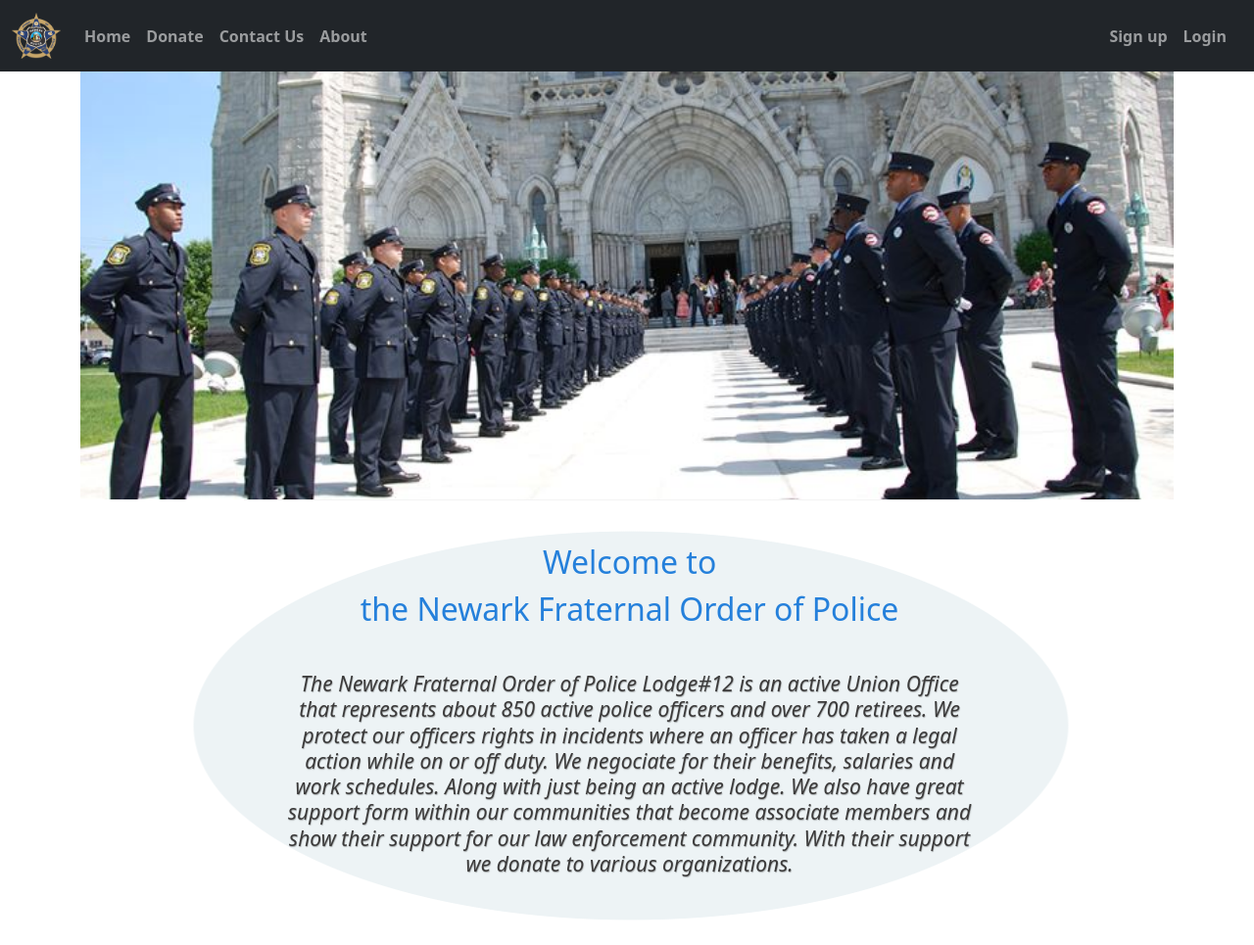
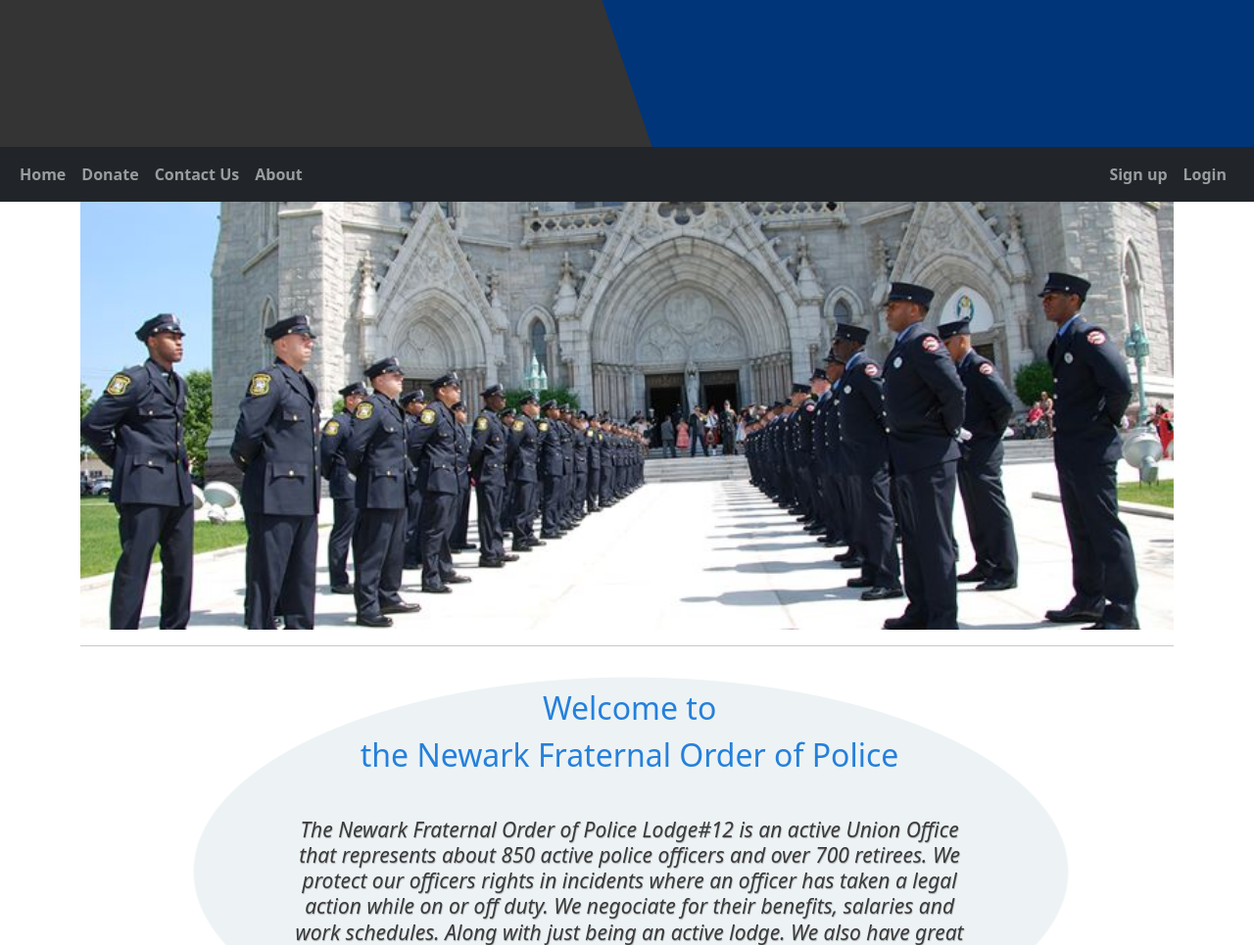
Before and after one commit to gajeraYash/NFOP-app, a Django app: page / in a window 1280 px wide. Shown: the top 965 px of the page at 98% size. Run offline with Django 3.2, Linux system fonts and the light colour scheme; some libraries are stand-ins or nearby versions.

Commit message:
Fixes + Banner

```diff
--- a/static/css/app/index.css
+++ b/static/css/app/index.css
@@ -1,4 +1,6 @@
 /* templates/app/index.html */
+@import 'partials/banner.css';
+@import 'partials/navbar.css';
 
 #home {
     width: 100%;
@@ -7,75 +9,12 @@
     min-height: calc(var(--vh, 1vh) * 100);
 }
 
-.logo {
-    position: absolute;
-     top: 15%;
-     left: 3%;
-     color:white;
-     display: inline-block;
-     padding: 0;
-     width:200px;
-    height:200px;
-}
+.link-items {
 
-* {box-sizing: border-box;}
-.mySlides {
-    display:none;
-}
-img {vertical-align: middle;}
-/* slideshow container*/
-.slideshow-container {
-    max-width: 1000px;
-    position: relative;
-    margin: auto;
-
-  }
-  .dot {
-    height: 15px;
-    width: 15px;
-    margin: 0 2px;
-    background-color: #bbb;
-    border-radius: 50%;
-    display: inline-block;
-    transition: background-color 0.6s ease;
-  }
-/* Fading animation */
-.fade {
-    -webkit-animation-name: fade;
-    -webkit-animation-duration: 1.5s;
-    animation-name: fade;
-    animation-duration: 1.5s;
-  }
-  .active {
-    background-color: #717171;
-  }
-  @-webkit-keyframes fade {
-    0%,100% {opacity: 0;}
-    30%, 80% {opacity: 1;}
-   }
-  @keyframes fade {
-    0%,100% {opacity: 0;}
-    30%, 80% {opacity: 1;}
-    }
-
-  #home .light {
-    width:70%;
-    margin:0 auto;
-    border:0px none white;
-    border-top:1px solid lightgrey;
-}
- .col-md-4{
-    margin: 10px;
+  margin: 10px;
     border: 1px solid rgba(255, 255, 255, 3);
     max-width: 500px;
     background-color: whitesmoke;
-
-}
-.link-items {
-
-  display: flex;
-  justify-content: space-around;
-  margin-top: 5%;
 
 
 }
--- /dev/null
+++ b/static/css/app/partials/banner.css
@@ -0,0 +1,18 @@
+#banner{
+    background-color:#00357A;
+    width: 100%;
+    height: 150px;
+}
+#banner .trapezoid{
+    clip-path: polygon(0 0, 48% 0, 52% 100%, 0% 100%);
+    width: 100%;
+    height: inherit;
+    background-color: #343434 ;
+}
+
+
+@media (max-width: 767px) {
+    #banner{
+        display: none;
+    }
+}
--- a/static/css/app/partials/navbar.css
+++ b/static/css/app/partials/navbar.css
@@ -1,17 +1,5 @@
-nav#navbar {
-    padding: 50px 20px;
-    background-color: var(--main-background);
-    position: fixed;
-    top: 0;
-    width: 100%;
-    z-index: 1;
+@media (min-width: 767px) {
+    nav.navbar .navbar-brand{
+        display: none;
+    }
 }
-/* ul {
-    font-size: 75px;
-} */
-
-.nfop-logo{
-    width: 75px;
-    height: 75px;
-    margin-left: 15px;
-}
--- a/templates/app/index.html
+++ b/templates/app/index.html
@@ -11,7 +11,10 @@
 
 <body>
   <section id="home">
+    {% include "app/partials/banner.html" %}
+    {% include "app/partials/navbar.html" with user=user %}
     <div class="container">
+
       <div class="carousel slide carousel-fade" data-bs-ride="carousel">
         <div class="carousel-inner">
           <div class="carousel-item active" data-bs-interval="5000" >
@@ -42,8 +45,8 @@
       <div class="video">
         <iframe width="100%" height="500" src="https://www.youtube.com/embed/gPgHNZKvJdM" frameborder="0" allow="accelerometer; autoplay; clipboard-write; encrypted-media; gyroscope; picture-in-picture" allowfullscreen></iframe>
       </div>
-      <div data-aos="fade-down" class="link-items">
-        <div class="col-md-4  ">
+      <div data-aos="fade-down" class="row ink-items">
+        <div class="col-md-4">
           <h1>Important Links</h1>
           <table class="center">
             <tr>
@@ -63,7 +66,7 @@
             </tr>
           </table>
         </div>
-        <div class="col-md-4  ">
+        <div class="col-md-4">
           <h1>Action Center</h1>
           <table class="center">
             <tr>
@@ -83,7 +86,7 @@
             </tr>
           </table>
         </div>
-        <div class="col-md-4  ">
+        <div class="col-md-4">
           <h1>Useful Resources</h1>
           <table class="center">
             <tr>
--- /dev/null
+++ b/templates/app/partials/banner.html
@@ -0,0 +1,5 @@
+<div id="banner">
+    <div class="trapezoid">
+
+    </div>
+</div>
--- a/templates/app/partials/navbar.html
+++ b/templates/app/partials/navbar.html
@@ -1,15 +1,14 @@
 {% load static %}
 <link rel="stylesheet" href="{% static 'css/app/partials/navbar.css' %}" type="text/css" media="screen">
-<nav class="navbar navbar-expand-lg navbar-dark bg-dark">
+<nav class="navbar navbar-expand-md navbar-dark bg-dark">
     <div class="container-fluid">
-        <a class="navbar-brand" href="/">
+        <a class="navbar-brand" href="{% url 'app:index' %}">
             <img src="static/assets/MiscImages/logo.png" class="img-fluid" width="50" height="50">
         </a>
         <button class="navbar-toggler" type="button" data-bs-toggle="collapse" data-bs-target="#navbarSupportedContent" aria-controls="navbarSupportedContent" aria-expanded="false" aria-label="Toggle navigation">
             <span class="navbar-toggler-icon"></span>
         </button>
         <div class="collapse navbar-collapse" id="navbarSupportedContent">
-
             <ul class="navbar-nav me-auto">
                 <li class="nav-item">
                     <a class="nav-link" href="{% url 'app:index' %}"><b>Home</b></a>
@@ -27,7 +26,7 @@
             <ul class="navbar-nav me-2">
                 {% if user.is_authenticated %}
                 <li class="nav-item">
-                    <a class="nav-link" href="#"><b>Members</b></a>
+                    <a class="nav-link" href="{% url 'app:member' %}"><b>Members</b></a>
                 </li>
                 <li class="nav-item">
                     <a class="nav-link" href="{% url 'app:logout' %}"><b>Logout</b></a>
--- a/templates/base.html
+++ b/templates/base.html
@@ -21,7 +21,6 @@
 </head>
 
 <body>
-    {% include "app/partials/navbar.html" with user=user %}
     {% block content %}
     {% endblock %}
 </body>
```
